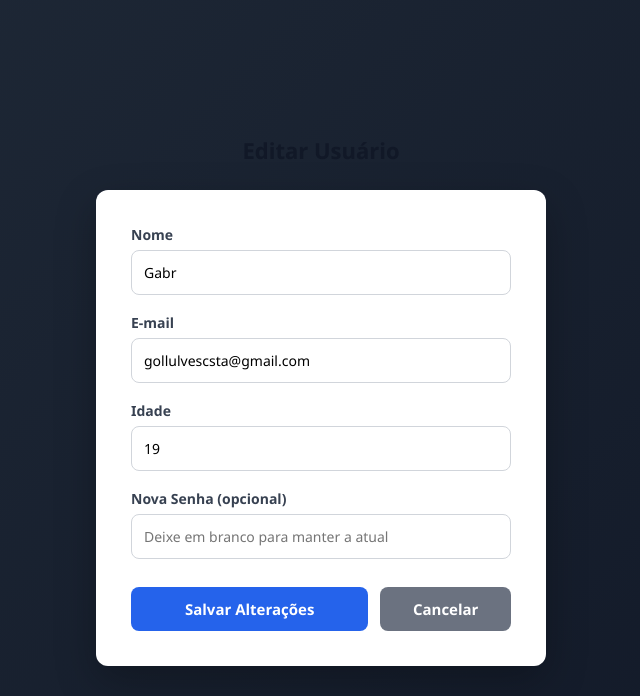
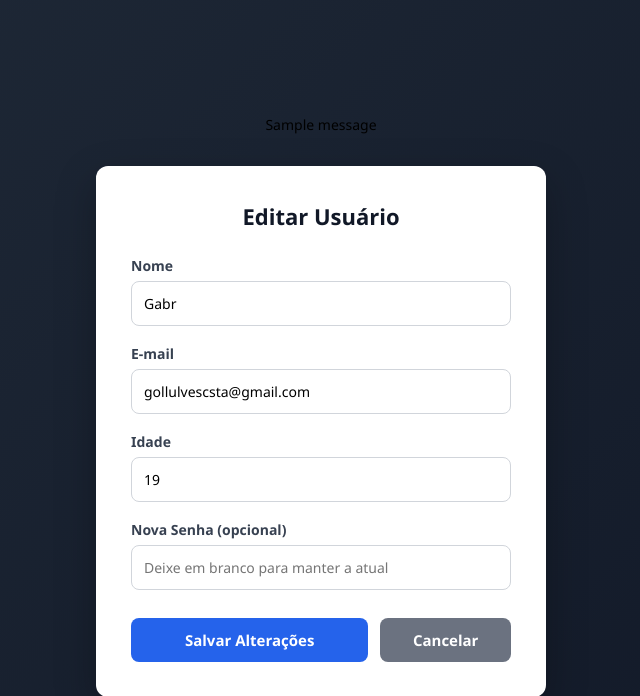
Before and after one commit to GabrielAlvesCosta/Evolucao-do-Sistema, a Flask app: page /usuarios/editar/08808494446 in a window 1280 px wide. Shown: the top 696 px of the page, without its empty margins (319-959 px from the left). Run offline with Flask 3, Linux system fonts and the light colour scheme; the visitor is signed in with stand-in values (Sample User, id 1); one stand-in notice (Sample message) is shown.

Commit message:
Add flash message display to editar_usuario.html
Added flash message container to user edit form.

```diff
--- a/templates/editar_usuario.html
+++ b/templates/editar_usuario.html
@@ -7,11 +7,23 @@
 </head>
 <body>
 
+
+
 <div class="container">
-    <h2>Editar Usuário</h2>
-
+    <div class="flash-container">
+    {% with messages = get_flashed_messages(with_categories=true) %}
+      {% if messages %}
+        {% for category, message in messages %}
+          <div class="alert alert-{{ category }}">
+            {{ message }}
+          </div>
+        {% endfor %}
+      {% endif %}
+    {% endwith %}
+</div>
     <form method="POST">
 
+      <h2>Editar Usuário</h2>
         <label>Nome</label>
         <input type="text" name="nome" value="{{ usuario.nome }}" required>
 
```
